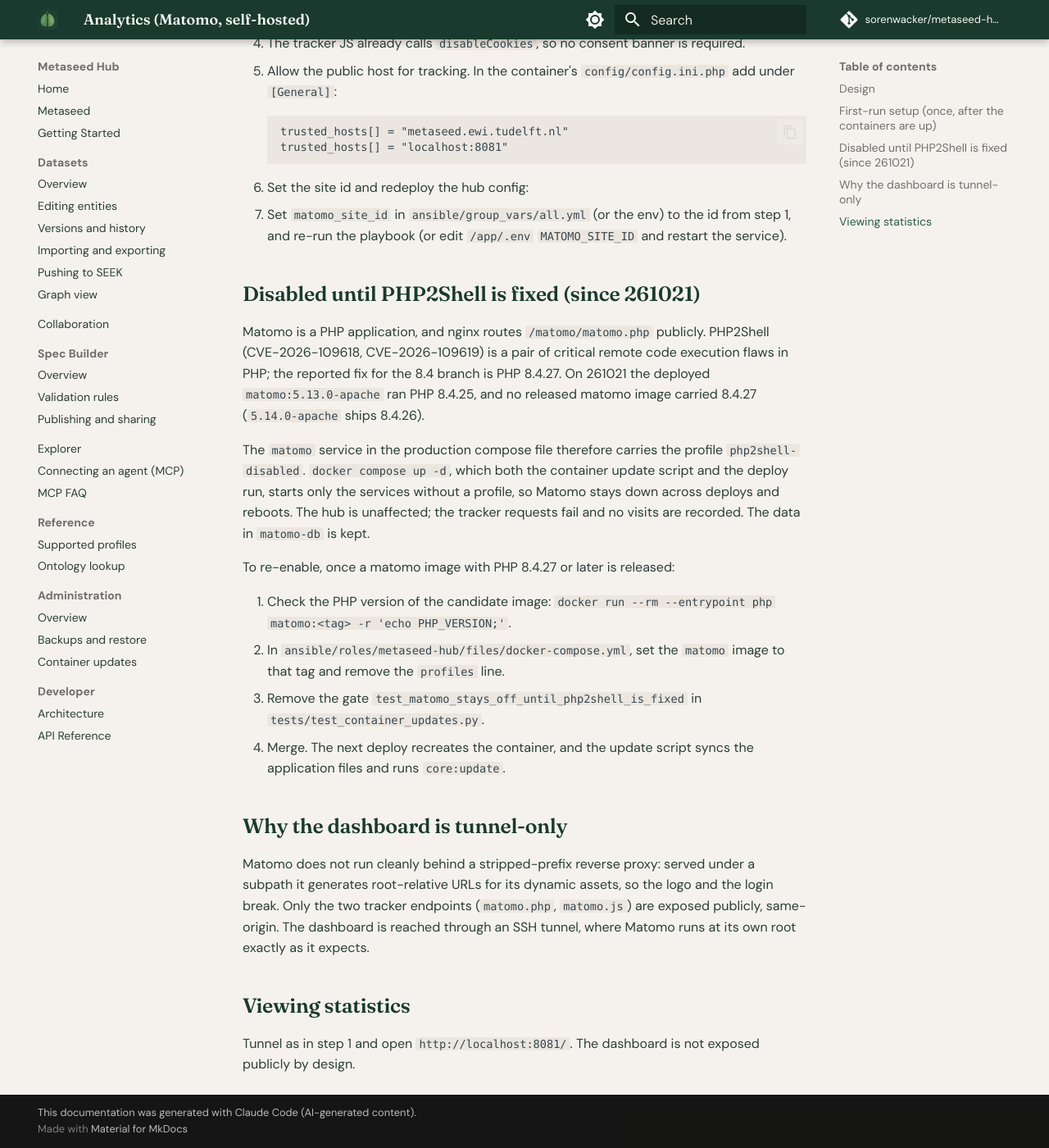
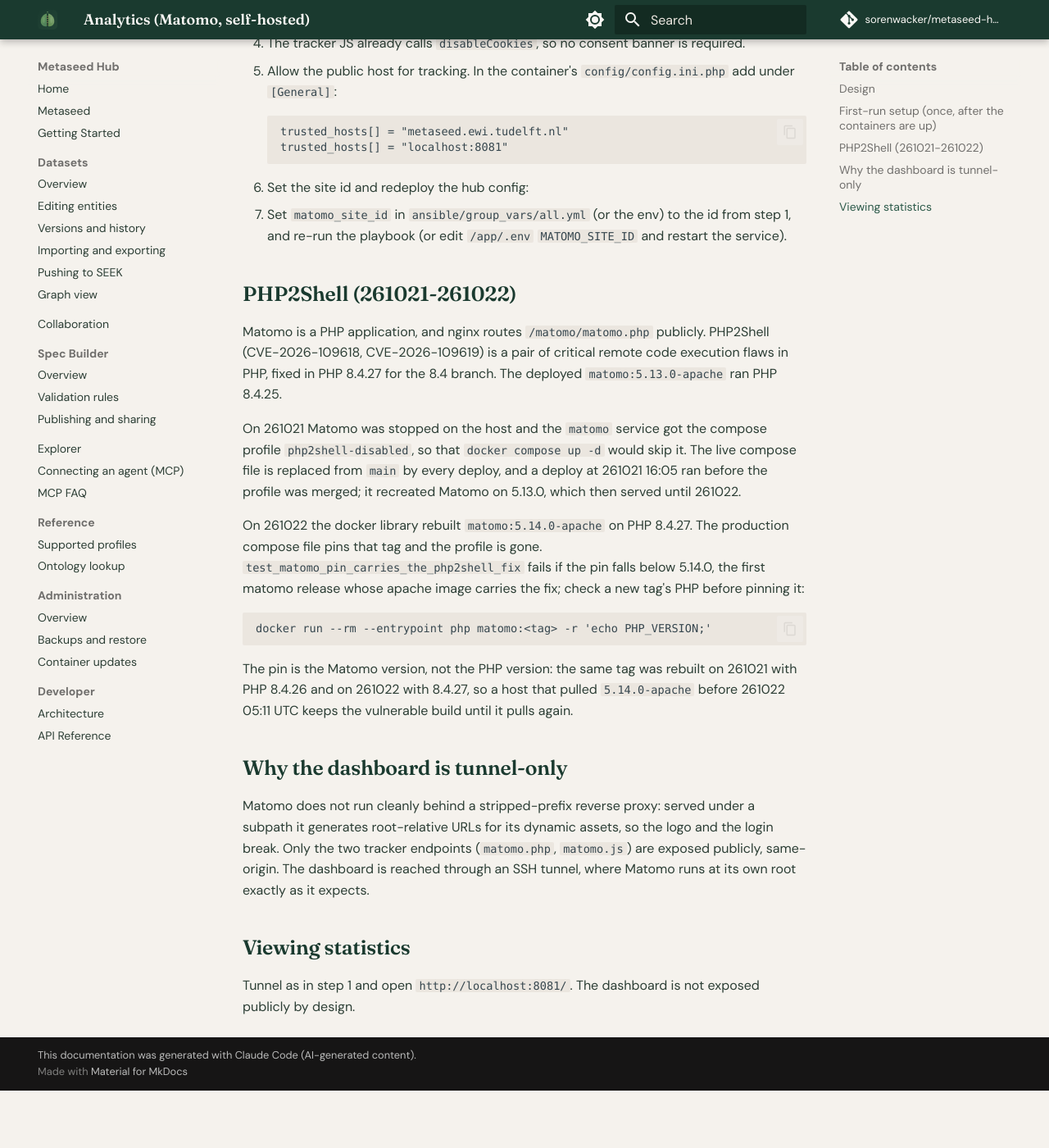
Before and after one commit to sorenwacker/metaseed-hub, an MkDocs documentation site: the page built from docs/matomo.md, in a window 1280 px wide and 1400 px high, scrolled down 928 px. Shown: the whole window at 82% size. Built offline with MkDocs 1.6.1 and Material for MkDocs 9.7.7, drawn with Linux system fonts in a browser that asks for light colours; comment, search, counter and statistics services are not loaded; after the commit the page ends 2258 px from its top, so only the background shows below that.

Commit message:
Matomo 5.14.0 ships PHP 8.4.27, so pin it and let deploys start Matomo again instead of rolling back to the vulnerable 5.13.0

````diff
--- a/docs/matomo.md
+++ b/docs/matomo.md
@@ -29,18 +29,19 @@
 4. Set the site id and redeploy the hub config:
    - Set `matomo_site_id` in `ansible/group_vars/all.yml` (or the env) to the id from step 1, and re-run the playbook (or edit `/app/.env` `MATOMO_SITE_ID` and restart the service).
 
-## Disabled until PHP2Shell is fixed (since 261021)
+## PHP2Shell (261021-261022)
 
-Matomo is a PHP application, and nginx routes `/matomo/matomo.php` publicly. PHP2Shell (CVE-2026-109618, CVE-2026-109619) is a pair of critical remote code execution flaws in PHP; the reported fix for the 8.4 branch is PHP 8.4.27. On 261021 the deployed `matomo:5.13.0-apache` ran PHP 8.4.25, and no released matomo image carried 8.4.27 (`5.14.0-apache` ships 8.4.26).
+Matomo is a PHP application, and nginx routes `/matomo/matomo.php` publicly. PHP2Shell (CVE-2026-109618, CVE-2026-109619) is a pair of critical remote code execution flaws in PHP, fixed in PHP 8.4.27 for the 8.4 branch. The deployed `matomo:5.13.0-apache` ran PHP 8.4.25.
 
-The `matomo` service in the production compose file therefore carries the profile `php2shell-disabled`. `docker compose up -d`, which both the container update script and the deploy run, starts only the services without a profile, so Matomo stays down across deploys and reboots. The hub is unaffected; the tracker requests fail and no visits are recorded. The data in `matomo-db` is kept.
+On 261021 Matomo was stopped on the host and the `matomo` service got the compose profile `php2shell-disabled`, so that `docker compose up -d` would skip it. The live compose file is replaced from `main` by every deploy, and a deploy at 261021 16:05 ran before the profile was merged; it recreated Matomo on 5.13.0, which then served until 261022.
 
-To re-enable, once a matomo image with PHP 8.4.27 or later is released:
+On 261022 the docker library rebuilt `matomo:5.14.0-apache` on PHP 8.4.27. The production compose file pins that tag and the profile is gone. `test_matomo_pin_carries_the_php2shell_fix` fails if the pin falls below 5.14.0, the first matomo release whose apache image carries the fix; check a new tag's PHP before pinning it:
 
-1. Check the PHP version of the candidate image: `docker run --rm --entrypoint php matomo:<tag> -r 'echo PHP_VERSION;'`.
-2. In `ansible/roles/metaseed-hub/files/docker-compose.yml`, set the `matomo` image to that tag and remove the `profiles` line.
-3. Remove the gate `test_matomo_stays_off_until_php2shell_is_fixed` in `tests/test_container_updates.py`.
-4. Merge. The next deploy recreates the container, and the update script syncs the application files and runs `core:update`.
+```
+docker run --rm --entrypoint php matomo:<tag> -r 'echo PHP_VERSION;'
+```
+
+The pin is the Matomo version, not the PHP version: the same tag was rebuilt on 261021 with PHP 8.4.26 and on 261022 with 8.4.27, so a host that pulled `5.14.0-apache` before 261022 05:11 UTC keeps the vulnerable build until it pulls again.
 
 ## Why the dashboard is tunnel-only
 
````
Also changed, not shown: 2 other files.
